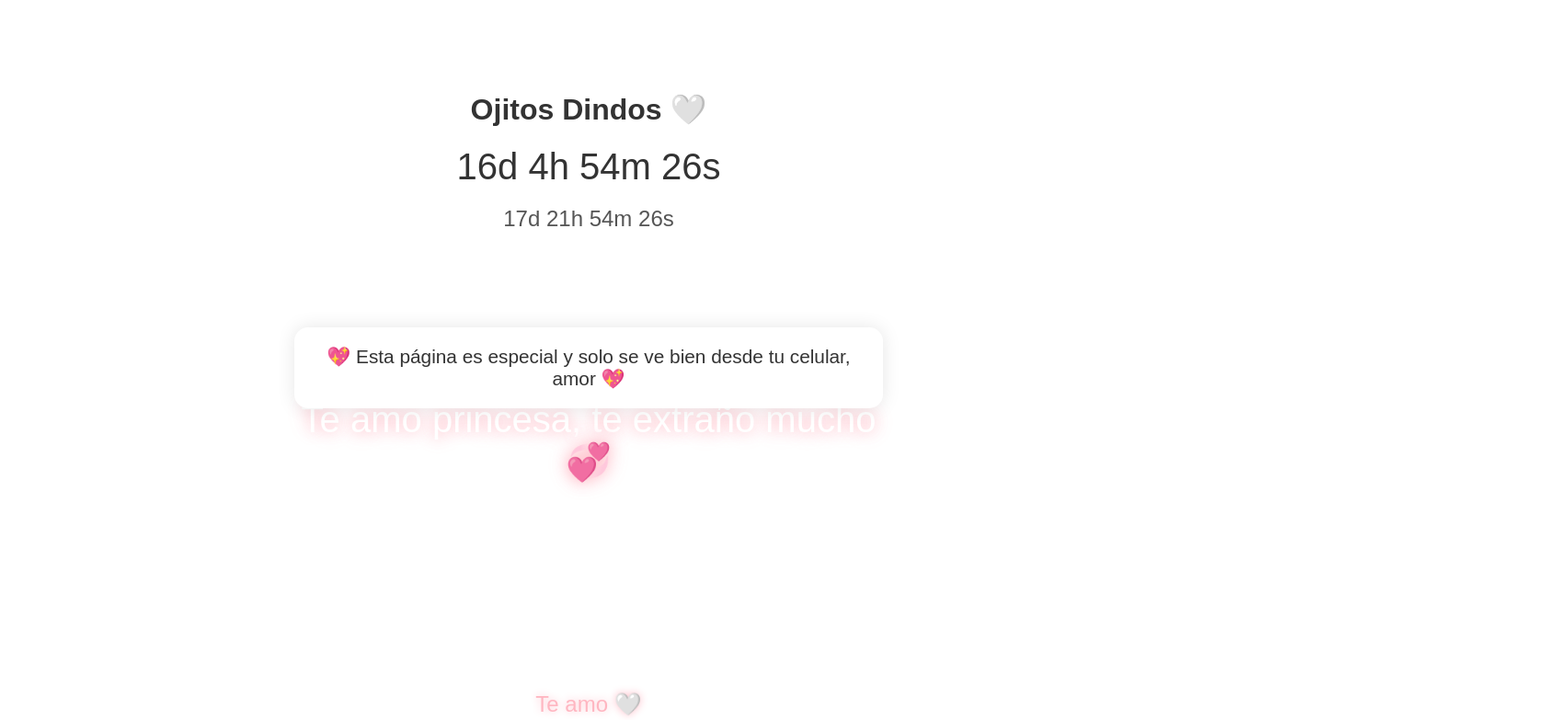
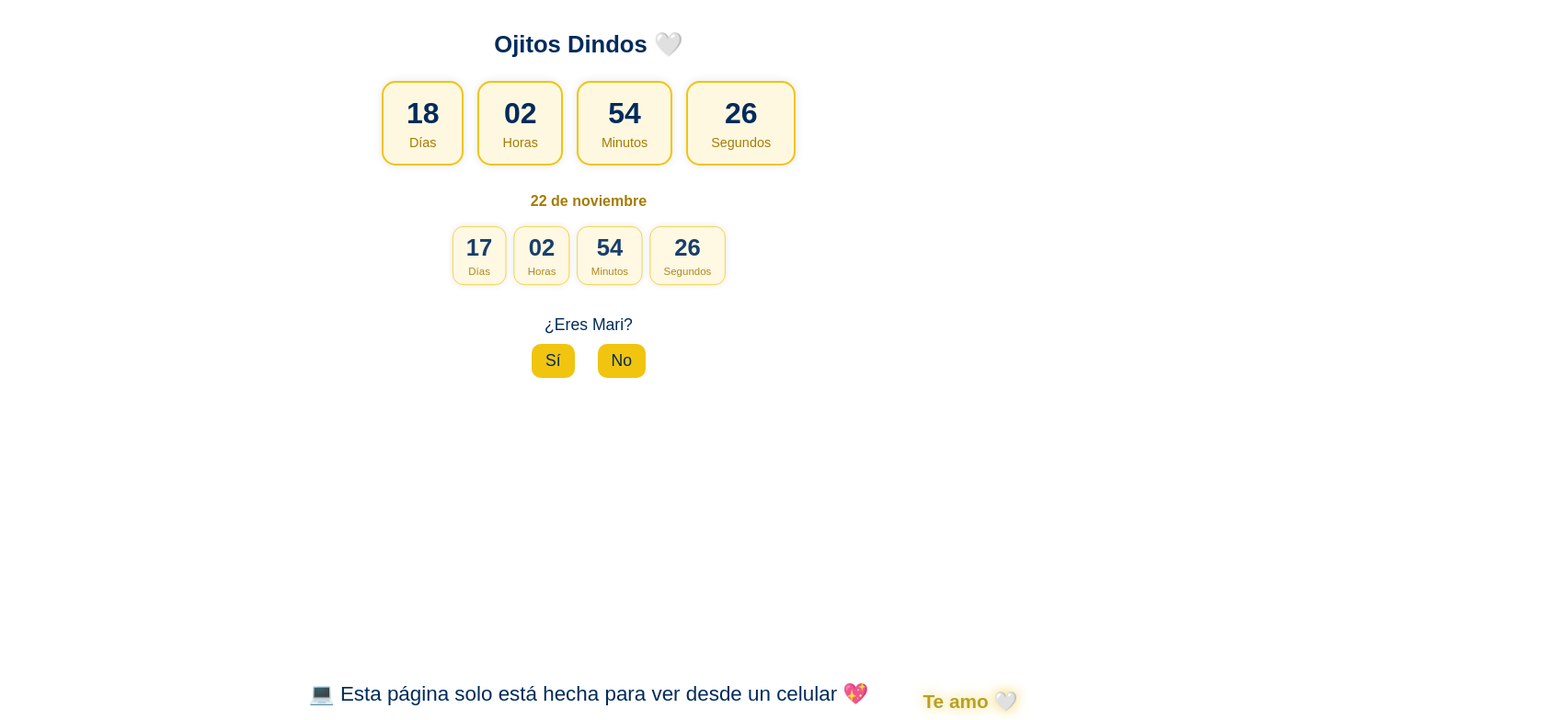
Before and after one commit to BCCSOCIETATIS/CONTADOR-MARI, a plain HTML site: page index.html in a window 1280 px wide. Shown: the top 783 px of the page at 92% size, 1695 px wide, since content can reach past the window. Drawn offline with Linux system fonts and the light colour scheme.

Commit message:
Update index.html

```diff
--- a/index.html
+++ b/index.html
@@ -5,189 +5,273 @@
   <meta name="viewport" content="width=device-width, initial-scale=1.0" />
   <title>Ojitos Dindos 🤍</title>
   <style>
+    * {
+      margin: 0;
+      padding: 0;
+      box-sizing: border-box;
+      font-family: "Poppins", sans-serif;
+    }
+
     body {
       background-color: #ffffff;
+      color: #002b5b;
+      display: flex;
+      flex-direction: column;
+      align-items: center;
+      justify-content: center;
+      height: 100vh;
       overflow: hidden;
-      font-family: 'Poppins', sans-serif;
       text-align: center;
-      margin: 0;
-      padding: 0;
+      position: relative;
     }
 
     h1 {
-      color: #333;
-      font-size: 2em;
-      margin-top: 100px;
+      font-size: 1.6em;
+      color: #002b5b;
+      margin-bottom: 25px;
     }
 
     .countdown {
-      font-size: 2.5em;
-      color: #333;
-      margin-bottom: 20px;
+      display: flex;
+      gap: 15px;
+      justify-content: center;
+      margin-bottom: 30px;
+      flex-wrap: wrap;
     }
 
-    .subcountdown {
-      font-size: 1.5em;
-      color: #555;
+    .time-box {
+      background: #fff8e1;
+      border: 2px solid #f1c40f;
+      border-radius: 15px;
+      padding: 15px 25px;
+      box-shadow: 0 0 10px rgba(0,0,0,0.1);
     }
 
-    #loveMessage {
-      position: absolute;
-      top: 60%;
-      left: 50%;
-      transform: translate(-50%, -50%);
-      font-size: 2.5em;
-      color: #fff;
-      text-shadow: 0 0 15px #ffb6c1, 0 0 25px #ffc0cb;
-      opacity: 0;
-      transition: opacity 2s ease;
+    .time-box div {
+      font-size: 2em;
+      font-weight: bold;
+      color: #002b5b;
     }
 
-    .heart, .floatImg {
+    .time-box span {
+      display: block;
+      margin-top: 5px;
+      font-size: 0.9em;
+      color: #a67c00;
+    }
+
+    /* Mini contador */
+    .mini-countdown {
+      display: flex;
+      gap: 10px;
+      justify-content: center;
+      transform: scale(0.8);
+      opacity: 0.9;
+      margin-top: 10px;
+    }
+
+    .mini-countdown .time-box {
+      padding: 10px 18px;
+      border: 1.5px solid #f1c40f;
+    }
+
+    h3 {
+      color: #a67c00;
+      margin-bottom: 8px;
+      font-size: 1em;
+    }
+
+    footer {
       position: absolute;
-      width: 40px;
-      height: 40px;
+      bottom: 25px;
+      font-size: 1.3em;
+      font-weight: 600;
+      color: #002b5b;
+      animation: glow 3s infinite ease-in-out;
+      text-align: center;
+      width: 100%;
+    }
+
+    @keyframes glow {
+      0% { color: #002b5b; text-shadow: 0 0 8px rgba(241,196,15,0.4); }
+      50% { color: #f1c40f; text-shadow: 0 0 15px rgba(241,196,15,0.8); }
+      100% { color: #002b5b; text-shadow: 0 0 8px rgba(241,196,15,0.4); }
+    }
+
+    /* Corazones flotando 🤍 */
+    .heart {
+      position: absolute;
+      color: #ffffff;
+      font-size: 18px;
       opacity: 0.8;
       animation: floatUp 6s linear infinite;
     }
 
-    .heart::before,
-    .heart::after {
-      content: "";
-      position: absolute;
-      width: 20px;
-      height: 30px;
-      background: white;
-      border-radius: 50%;
+    @keyframes floatUp {
+      0% { transform: translateY(100vh) scale(1); opacity: 0.8; }
+      100% { transform: translateY(-10vh) scale(1.2); opacity: 0; }
     }
 
-    .heart::before {
-      left: 20px;
-      top: 0;
-    }
-
-    .heart::after {
-      top: -20px;
-      left: 0;
-    }
-
-    @keyframes floatUp {
-      0% {
-        transform: translateY(100vh) scale(0.8);
-        opacity: 0.9;
-      }
-      100% {
-        transform: translateY(-10vh) scale(1.1);
-        opacity: 0;
-      }
-    }
-
-    .floatImg {
-      width: 80px;
-      border-radius: 10px;
+    /* Imagen flotante */
+    .floating-img {
+      position: absolute;
+      width: 90px;
       opacity: 0.85;
-      animation: floatImg 12s ease-in-out infinite;
+      animation: floatImg 8s linear infinite;
+      z-index: 0;
     }
 
     @keyframes floatImg {
       0% { transform: translateY(100vh) rotate(0deg); opacity: 0.9; }
-      50% { transform: translateY(30vh) rotate(10deg); opacity: 0.85; }
-      100% { transform: translateY(-10vh) rotate(-10deg); opacity: 0; }
+      100% { transform: translateY(-10vh) rotate(20deg); opacity: 0; }
     }
 
-    .footer {
-      position: absolute;
-      bottom: 20px;
-      width: 100%;
-      text-align: center;
-      font-size: 1.5em;
-      color: #ffb6c1;
-      text-shadow: 0 0 10px #ffc0cb;
+    /* Mensaje después del segundo sí */
+    .mensaje-final {
+      font-size: 1.4em;
+      color: #002b5b;
+      text-shadow: 0 0 8px rgba(241,196,15,0.5);
+      margin-top: 25px;
+      display: none;
+      animation: fadeIn 2s ease-in forwards;
     }
 
-    @media (min-width: 800px) {
-      body::before {
-        content: "💖 Esta página es especial y solo se ve bien desde tu celular, amor 💖";
-        position: fixed;
-        top: 50%;
-        left: 50%;
-        transform: translate(-50%, -50%);
-        color: #333;
-        font-size: 1.3em;
-        background: white;
-        padding: 20px;
-        border-radius: 15px;
-        box-shadow: 0 0 20px rgba(0,0,0,0.1);
-        z-index: 9999;
+    @keyframes fadeIn {
+      from { opacity: 0; transform: translateY(10px); }
+      to { opacity: 1; transform: translateY(0); }
+    }
+
+    /* Preguntas */
+    .pregunta {
+      margin-top: 25px;
+      font-size: 1.1em;
+    }
+
+    button {
+      margin: 10px;
+      padding: 8px 15px;
+      font-size: 1em;
+      border: none;
+      border-radius: 10px;
+      background-color: #f1c40f;
+      color: #002b5b;
+      cursor: pointer;
+      transition: all 0.3s;
+    }
+
+    button:hover {
+      background-color: #002b5b;
+      color: #fff8e1;
+    }
+
+    /* Ocultar en PC */
+    @media (min-width: 600px) {
+      body > *:not(.soloMovil) {
+        display: none;
+      }
+      body::after {
+        content: "💻 Esta página solo está hecha para ver desde un celular 💖";
+        color: #002b5b;
+        font-size: 1.4em;
+        text-align: center;
+        display: block;
+        margin-top: 40vh;
       }
     }
   </style>
 </head>
 <body>
+  <div class="soloMovil">
+    <h1>Ojitos Dindos 🤍</h1>
 
-  <h1>Ojitos Dindos 🤍</h1>
-  <div id="countdown1" class="countdown"></div>
-  <div id="countdown2" class="subcountdown"></div>
-  <div id="loveMessage">Te amo princesa, te extraño mucho 💞</div>
-  <div class="footer">Te amo 🤍</div>
+    <div class="countdown" id="countdown">
+      <div class="time-box"><div id="days">00</div><span>Días</span></div>
+      <div class="time-box"><div id="hours">00</div><span>Horas</span></div>
+      <div class="time-box"><div id="minutes">00</div><span>Minutos</span></div>
+      <div class="time-box"><div id="seconds">00</div><span>Segundos</span></div>
+    </div>
+
+    <h3>22 de noviembre</h3>
+    <div class="mini-countdown" id="miniCountdown">
+      <div class="time-box"><div id="miniDays">00</div><span>Días</span></div>
+      <div class="time-box"><div id="miniHours">00</div><span>Horas</span></div>
+      <div class="time-box"><div id="miniMinutes">00</div><span>Minutos</span></div>
+      <div class="time-box"><div id="miniSeconds">00</div><span>Segundos</span></div>
+    </div>
+
+    <div class="pregunta" id="pregunta">
+      <p>¿Eres Mari?</p>
+      <button onclick="respuesta('si')">Sí</button>
+      <button onclick="respuesta('no')">No</button>
+    </div>
+
+    <div class="mensaje-final" id="mensajeFinal">Te amo princesa, te extraño mucho 🤍</div>
+
+    <footer>Te amo 🤍</footer>
+  </div>
 
   <script>
-    // Fecha 1: 22 de noviembre
-    const targetDate1 = new Date("Nov 22, 2025 00:00:00").getTime();
-    const countdown1 = document.getElementById("countdown1");
+    // Contadores
+    const eventDate = new Date("2025-11-23T17:00:00-05:00").getTime();
+    const miniEventDate = new Date("2025-11-22T17:00:00-05:00").getTime();
 
-    // Fecha 2: 23 de noviembre a las 5pm
-    const targetDate2 = new Date("Nov 23, 2025 17:00:00").getTime();
-    const countdown2 = document.getElementById("countdown2");
+    setInterval(() => {
+      const now = new Date().getTime();
+      const updateCountdown = (distance, ids) => {
+        const d = Math.floor(distance / (1000 * 60 * 60 * 24));
+        const h = Math.floor((distance % (1000 * 60 * 60 * 24)) / (1000 * 60 * 60));
+        const m = Math.floor((distance % (1000 * 60 * 60)) / (1000 * 60));
+        const s = Math.floor((distance % (1000 * 60)) / 1000);
+        document.getElementById(ids[0]).innerText = d.toString().padStart(2, '0');
+        document.getElementById(ids[1]).innerText = h.toString().padStart(2, '0');
+        document.getElementById(ids[2]).innerText = m.toString().padStart(2, '0');
+        document.getElementById(ids[3]).innerText = s.toString().padStart(2, '0');
+      };
+      updateCountdown(eventDate - now, ['days','hours','minutes','seconds']);
+      updateCountdown(miniEventDate - now, ['miniDays','miniHours','miniMinutes','miniSeconds']);
+    }, 1000);
 
-    function updateCountdowns() {
-      const now = new Date().getTime();
+    // Preguntas interactivas
+    let paso = 0;
+    function respuesta(resp) {
+      const pregunta = document.getElementById('pregunta');
+      const mensajeFinal = document.getElementById('mensajeFinal');
 
-      const diff1 = targetDate1 - now;
-      const diff2 = targetDate2 - now;
-
-      const days1 = Math.floor(diff1 / (1000 * 60 * 60 * 24));
-      const hours1 = Math.floor((diff1 % (1000 * 60 * 60 * 24)) / (1000 * 60 * 60));
-      const mins1 = Math.floor((diff1 % (1000 * 60 * 60)) / (1000 * 60));
-      const secs1 = Math.floor((diff1 % (1000 * 60)) / 1000);
-
-      countdown1.innerHTML = `${days1}d ${hours1}h ${mins1}m ${secs1}s`;
-
-      const days2 = Math.floor(diff2 / (1000 * 60 * 60 * 24));
-      const hours2 = Math.floor((diff2 % (1000 * 60 * 60 * 24)) / (1000 * 60 * 60));
-      const mins2 = Math.floor((diff2 % (1000 * 60 * 60)) / (1000 * 60));
-      const secs2 = Math.floor((diff2 % (1000 * 60)) / 1000);
-
-      countdown2.innerHTML = `${days2}d ${hours2}h ${mins2}m ${secs2}s`;
+      if (resp === 'si' && paso === 0) {
+        pregunta.innerHTML = '<p>¿En serio eres Mari?</p><button onclick="respuesta(\'si\')">Sí</button><button onclick="respuesta(\'no\')">No</button>';
+        paso = 1;
+      } else if (resp === 'si' && paso === 1) {
+        pregunta.style.display = 'none';
+        mensajeFinal.style.display = 'block';
+        crearEfecto();
+      } else if (resp === 'no') {
+        pregunta.style.display = 'none';
+      }
     }
 
-    setInterval(updateCountdowns, 1000);
-    updateCountdowns();
+    // Efectos flotantes
+    function crearEfecto() {
+      setInterval(() => {
+        const heart = document.createElement('div');
+        heart.classList.add('heart');
+        heart.innerHTML = '🤍';
+        heart.style.left = Math.random() * 100 + 'vw';
+        heart.style.animationDuration = 4 + Math.random() * 4 + 's';
+        document.body.appendChild(heart);
+        setTimeout(() => heart.remove(), 8000);
+      }, 600);
 
-    // Mostrar mensaje e imágenes flotantes después del segundo "Sí"
-    setTimeout(() => {
-      document.getElementById("loveMessage").style.opacity = 1;
-      for (let i = 0; i < 10; i++) {
-        const heart = document.createElement("div");
-        heart.classList.add("heart");
-        heart.style.left = Math.random() * 100 + "vw";
-        heart.style.animationDuration = 5 + Math.random() * 5 + "s";
-        document.body.appendChild(heart);
-      }
-
-      const img1 = document.createElement("img");
-      img1.src = "img1.jpg";
-      img1.classList.add("floatImg");
-      img1.style.left = "25%";
-      document.body.appendChild(img1);
-
-      const img2 = document.createElement("img");
-      img2.src = "img2.jpg";
-      img2.classList.add("floatImg");
-      img2.style.right = "25%";
-      document.body.appendChild(img2);
-    }, 4000);
+      const imgs = ['img1.jpg', 'img2.jpg'];
+      setInterval(() => {
+        const img = document.createElement('img');
+        img.src = imgs[Math.floor(Math.random() * imgs.length)];
+        img.classList.add('floating-img');
+        img.style.left = Math.random() * 100 + 'vw';
+        img.style.animationDuration = 6 + Math.random() * 5 + 's';
+        document.body.appendChild(img);
+        setTimeout(() => img.remove(), 10000);
+      }, 1500);
+    }
   </script>
-
 </body>
 </html>
```
